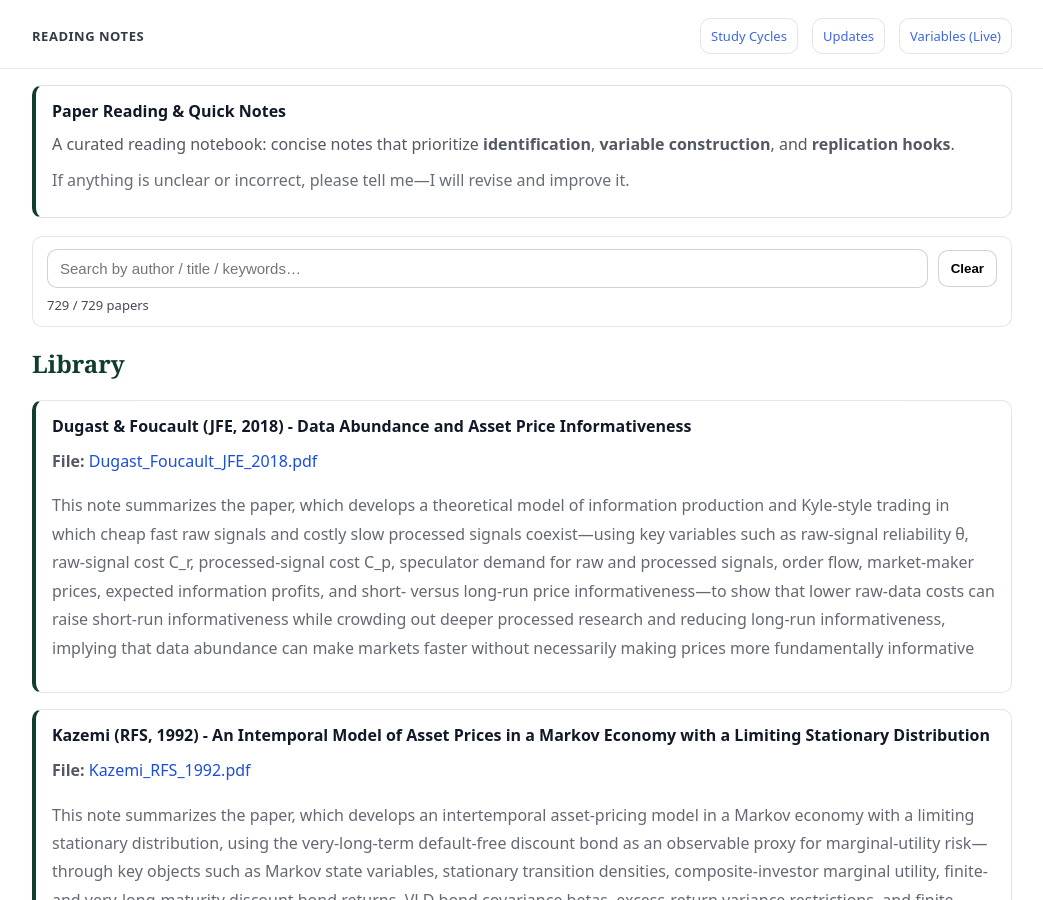
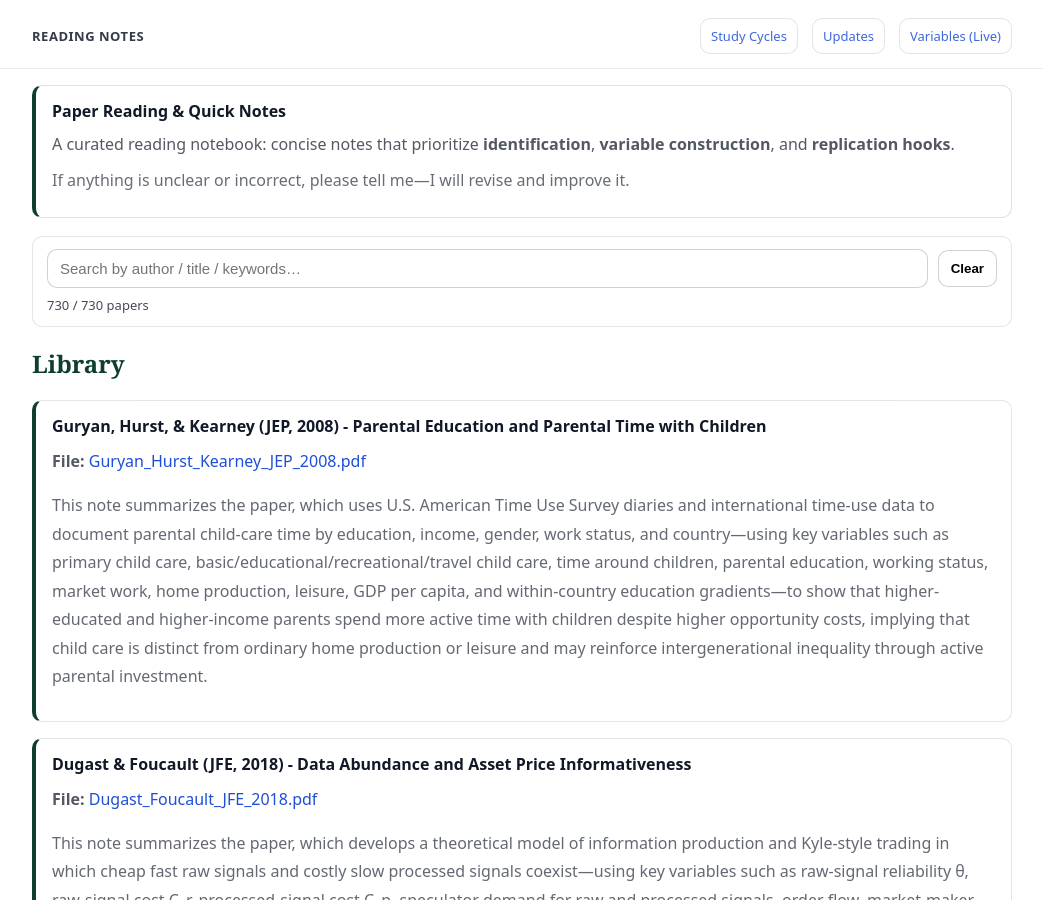
Before and after one commit to yaxinzn/study-archive, a Jekyll site: the page built from reading/index.md, in a window 1280 px wide and 900 px high. Shown: the whole window, without its empty margins (118-1161 px from the left). Built offline with Jekyll 4.4.1, drawn with Linux system fonts in a browser that asks for light colours.

Commit message:
Reading: add/update Guryan_Hurst_Kearney_JEP_2008.pdf

```diff
--- a/_data/reading.yml
+++ b/_data/reading.yml
@@ -1,3 +1,7 @@
+- title: "Guryan, Hurst, & Kearney (JEP, 2008) - Parental Education and Parental Time with Children"
+  file: "Guryan_Hurst_Kearney_JEP_2008.pdf"
+  desc: "This note summarizes the paper, which uses U.S. American Time Use Survey diaries and international time-use data to document parental child-care time by education, income, gender, work status, and country—using key variables such as primary child care, basic/educational/recreational/travel child care, time around children, parental education, working status, market work, home production, leisure, GDP per capita, and within-country education gradients—to show that higher-educated and higher-income parents spend more active time with children despite higher opportunity costs, implying that child care is distinct from ordinary home production or leisure and may reinforce intergenerational inequality through active parental investment."
+
 - title: "Dugast & Foucault (JFE, 2018) - Data Abundance and Asset Price Informativeness"
   file: "Dugast_Foucault_JFE_2018.pdf"
   desc: "This note summarizes the paper, which develops a theoretical model of information production and Kyle-style trading in which cheap fast raw signals and costly slow processed signals coexist—using key variables such as raw-signal reliability θ, raw-signal cost C_r, processed-signal cost C_p, speculator demand for raw and processed signals, order flow, market-maker prices, expected information profits, and short- versus long-run price informativeness—to show that lower raw-data costs can raise short-run informativeness while crowding out deeper processed research and reducing long-run informativeness, implying that data abundance can make markets faster without necessarily making prices more fundamentally informative"
```
Also changed, not shown: 1 other file.
